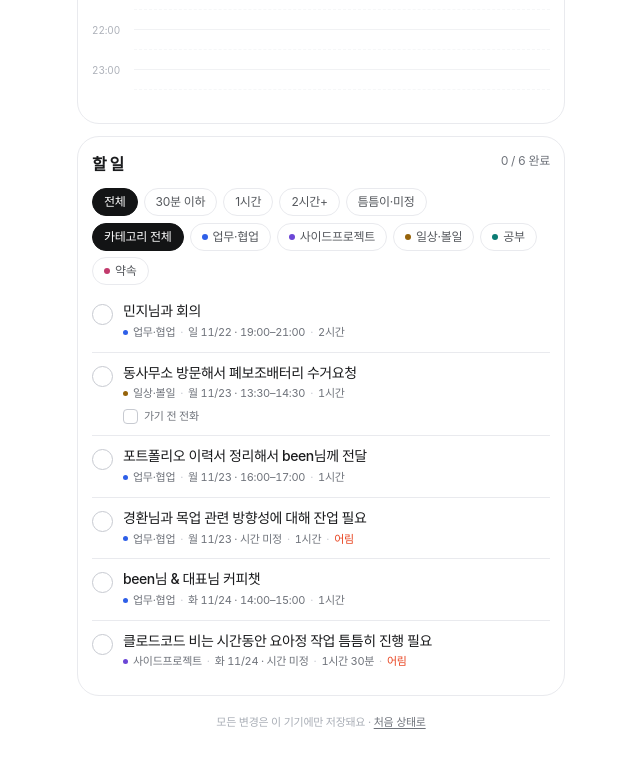
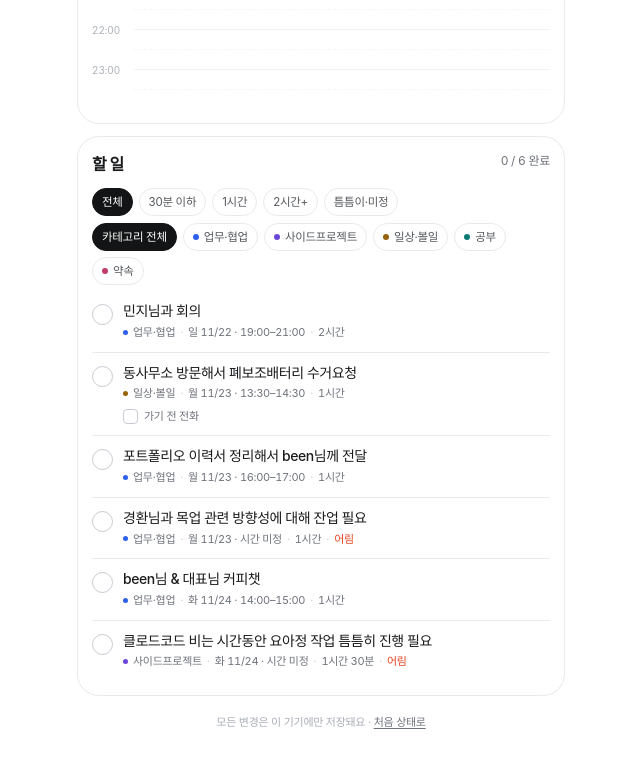
Before and after one commit to aple7391-dot/fridge-rescue, a plain HTML site: page time-tracker/index.html in a window 1280 px wide. Shown: the part 1410-2178 px from the top of the page, without its empty margins (319-959 px from the left). Drawn offline with Linux system fonts and the light colour scheme; a web font is replaced by a local one.

Commit message:
Fit duration filter chips on one line

```diff
--- a/time-tracker/index.html
+++ b/time-tracker/index.html
@@ -362,9 +362,9 @@ h1,h2,h3,p{margin:0}
 .chips::-webkit-scrollbar{display:none}
 .chips + .chips{margin-top:6px}
 .chip{
-  flex:none;height:28px;padding:0 11px;border-radius:var(--r-full);
+  flex:none;height:28px;padding:0 9px;border-radius:var(--r-full);
   border:1px solid var(--border-hair);background:var(--white);
-  font-size:var(--fs-12);color:var(--text-2);white-space:nowrap;
+  font-size:11.5px;color:var(--text-2);white-space:nowrap;
   display:inline-flex;align-items:center;gap:5px;
 }
 .chip .dot{width:6px;height:6px;border-radius:50%;flex:none}
```
